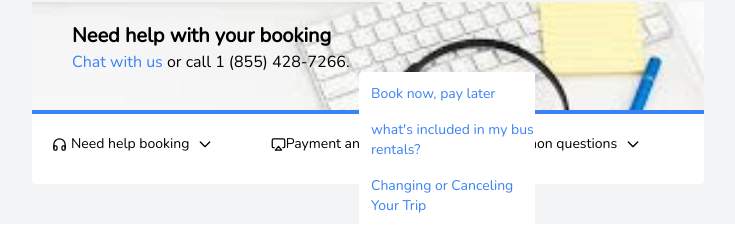
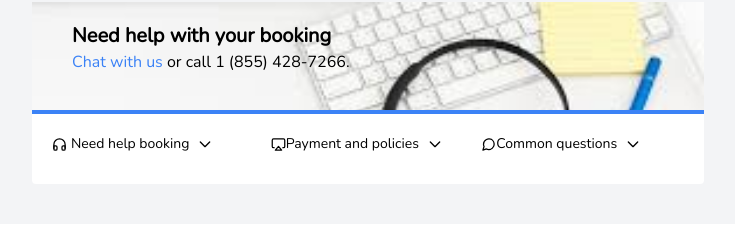
Before and after one commit to Dafomchollom/shut-bus-app, a Nuxt app: page / in a window 1280 px wide. Shown: the part 780-1005 px from the top of the page, without its empty margins (272-1007 px from the left). Built offline with nearby package versions, Linux system fonts and the light colour scheme.

Commit message:
feat: changes on development

```diff
--- a/components/layout/AppFooter.vue
+++ b/components/layout/AppFooter.vue
@@ -65,7 +65,7 @@
             "
           >
             <ul
-              class="py-1 pl-3 text-sm text-gray-700 dark:text-gray-200"
+              class="hidden py-1 pl-3 text-sm text-gray-700 dark:text-gray-200"
               aria-labelledby="dropdownDefault"
             >
               <li>
@@ -136,7 +136,7 @@
             "
           >
             <ul
-              class="py-1 pl-3 text-sm text-gray-700 dark:text-gray-200"
+              class="hidden py-1 pl-3 text-sm text-gray-700 dark:text-gray-200"
               aria-labelledby="dropdownDefault"
             >
               <li>
```
